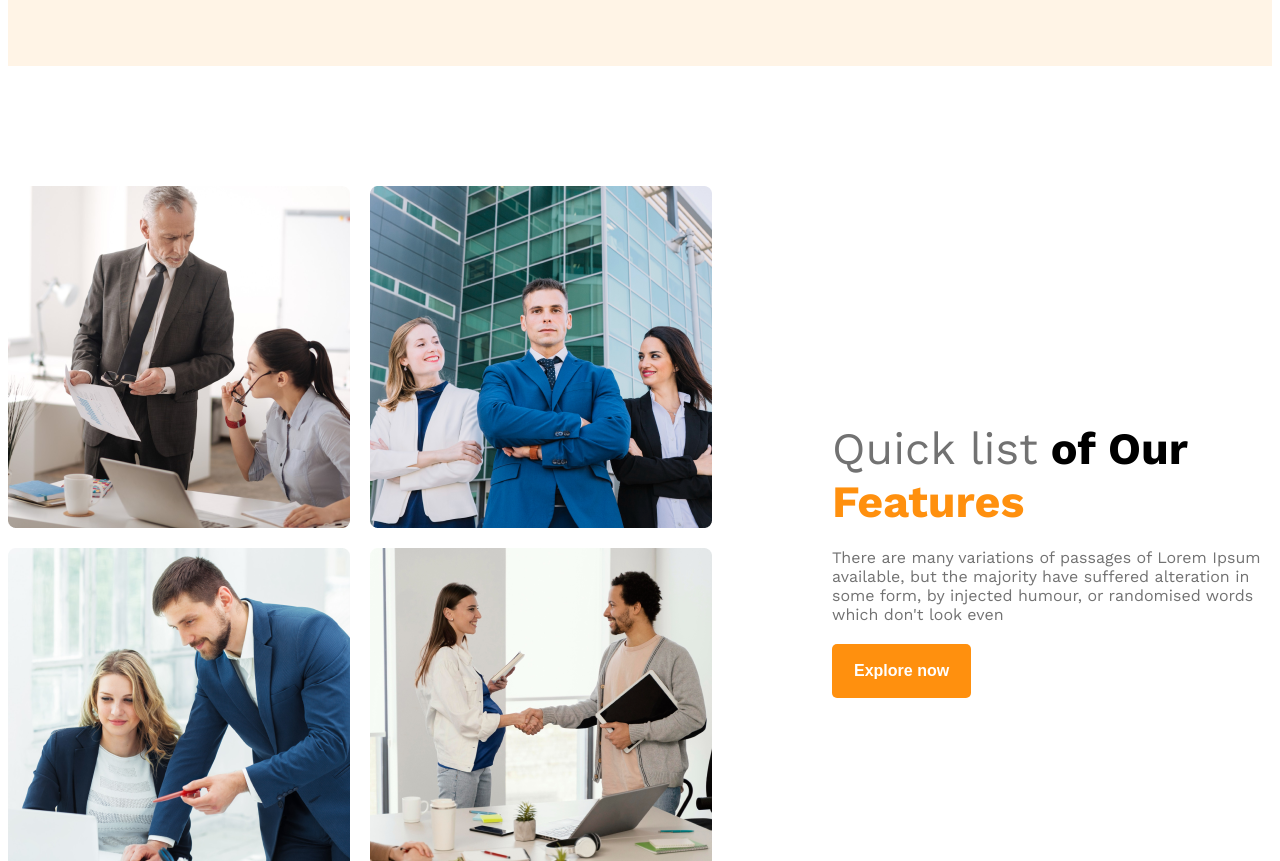
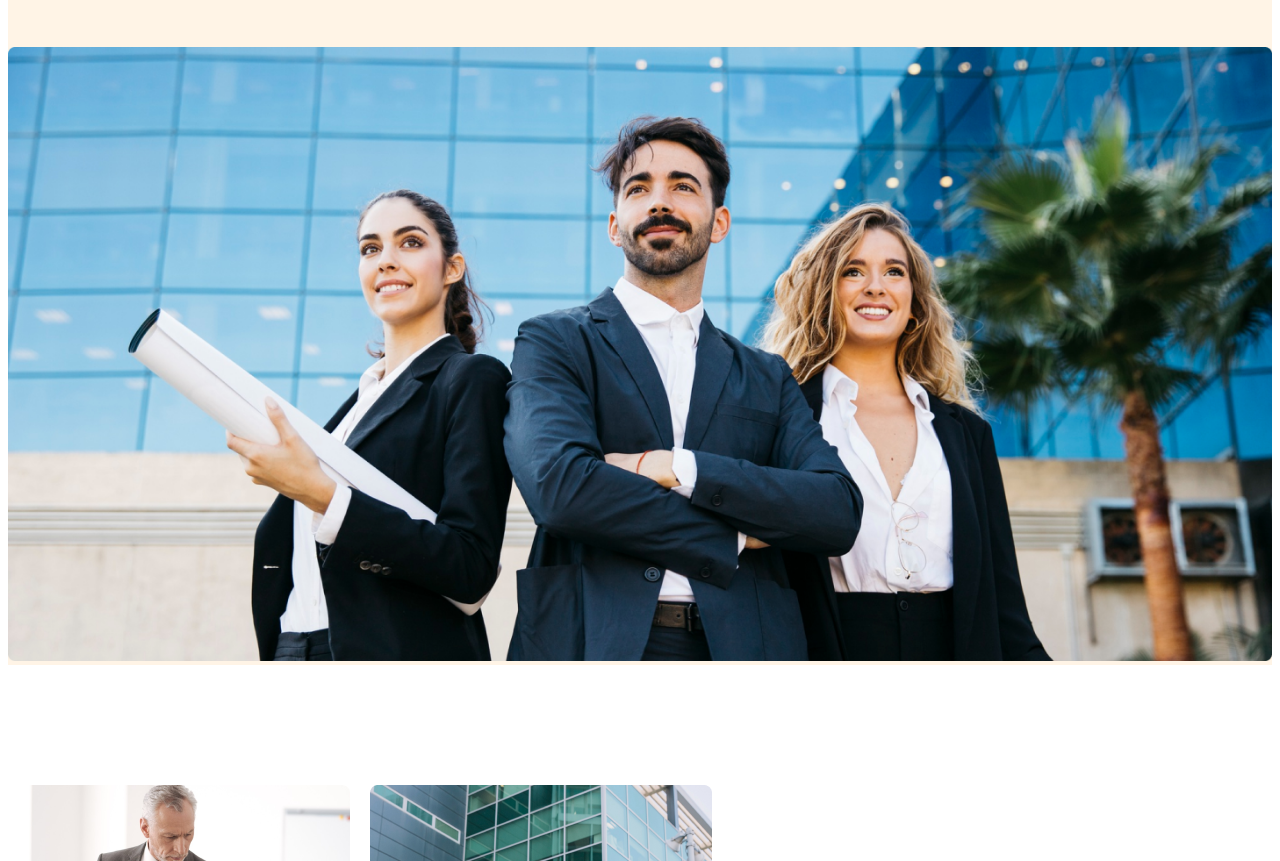
Before and after one commit to jihad2414/g3-Archiects-4, a plain HTML site: page index.html in a window 1280 px wide. Shown: the part 498-1359 px from the top of the page. Drawn offline with nearby package versions, Linux system fonts and the light colour scheme.

Commit message:
banner added

```diff
--- a/index.html
+++ b/index.html
@@ -31,7 +31,7 @@
                 <p class="banner-desk dark-gray">There are many variations of passages of Lorem Ipsum available, but the majority have suffered alteration in some form, by injected humour, or randomised words which don't look even</p>
                 <button class="btn-primary">Explore More</button>
             </div>
-            <img class="banner-img" src="./images/banner.png" alt="">
+            <img class="banner-img" src="/images/banner.png" alt="">
         </div>
     </header>
     <!-- main section -->
```
Also changed, not shown: images/banner.png (renamed from banner.png).
